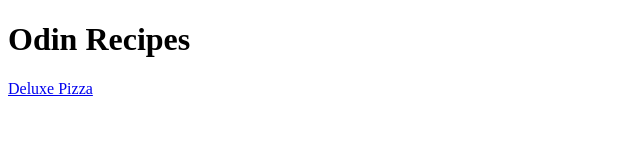
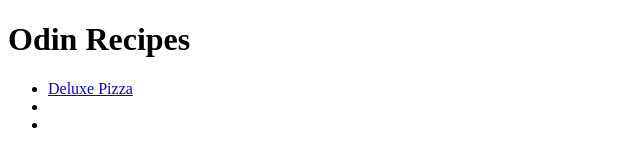
Before and after one commit to NathanRomphf/odin-recipes, a plain HTML site: page index.html in a window 1280 px wide. Shown: the whole page, without its empty margins (0-640 px from the left). Drawn offline with Linux system fonts and the light colour scheme.

Commit message:
Add list to contain the recipes

```diff
--- a/index.html
+++ b/index.html
@@ -7,6 +7,10 @@
   </head>
   <body>
     <h1>Odin Recipes</h1>
-    <a href="odin-recipes/deluxePizza.html">Deluxe Pizza</a>
+    <ul>
+      <li><a href="odin-recipes/deluxePizza.html">Deluxe Pizza</a></li>
+      <li><a href=""></a></li>
+      <li><a href=""></a></li>
+    </ul>
   </body>
 </html>
```
